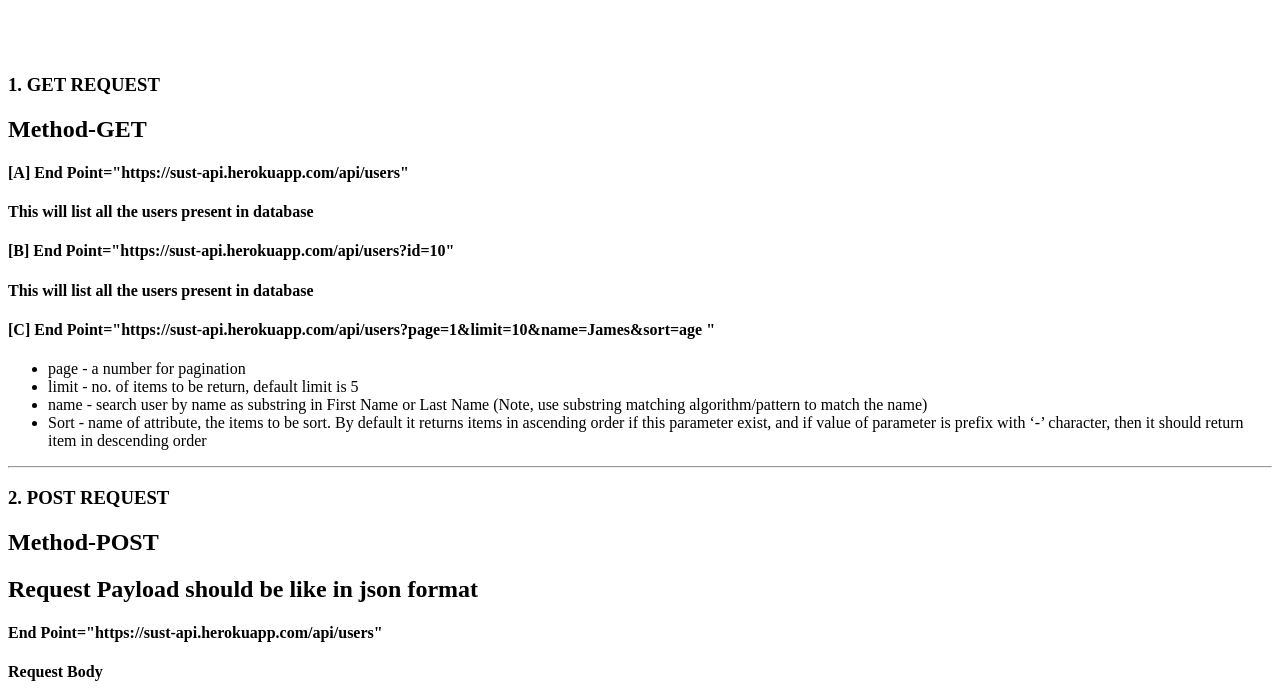
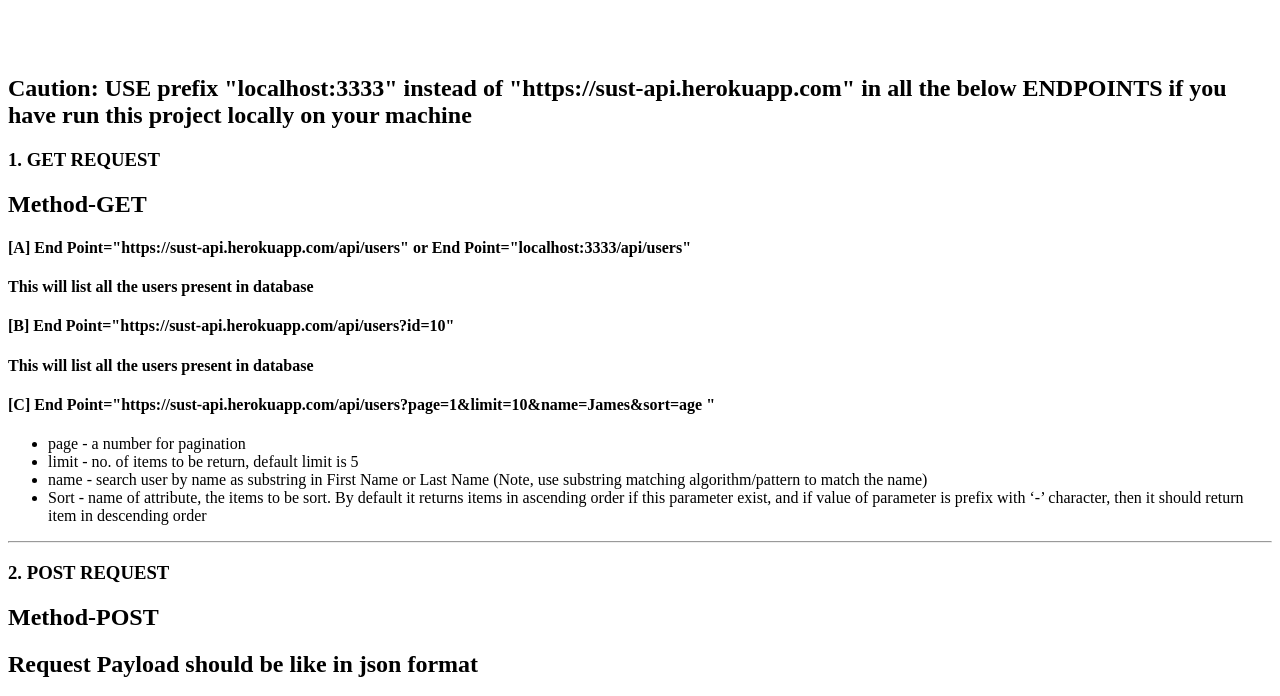
Before and after one commit to nvjot94/rest-api, a website: page public/index.html in a window 1280 px wide. Shown: the part 61-757 px from the top of the page. Drawn offline with Linux system fonts and the light colour scheme.

Commit message:
Update index.html

```diff
--- a/public/index.html
+++ b/public/index.html
@@ -10,10 +10,11 @@
     <h1>Api that handles CRUD Uperations</h1>
     <br>
     <br>
+    <h2> Caution: USE prefix "localhost:3333" instead of "https://sust-api.herokuapp.com" in all the below ENDPOINTS if you have run this project locally on your machine  </h2>
     <div>
         <h3>1. GET REQUEST</h3>
         <h2>Method-GET</h2>
-       <h4>[A] End Point="https://sust-api.herokuapp.com/api/users"</h4>
+       <h4>[A] End Point="https://sust-api.herokuapp.com/api/users"  or   End Point="localhost:3333/api/users"</h4>
     <h4>This will list all the users present in database</h4>
     <h4>[B] End Point="https://sust-api.herokuapp.com/api/users?id=10"</h4>
     <h4>This will list all the users present in database</h4>
```
